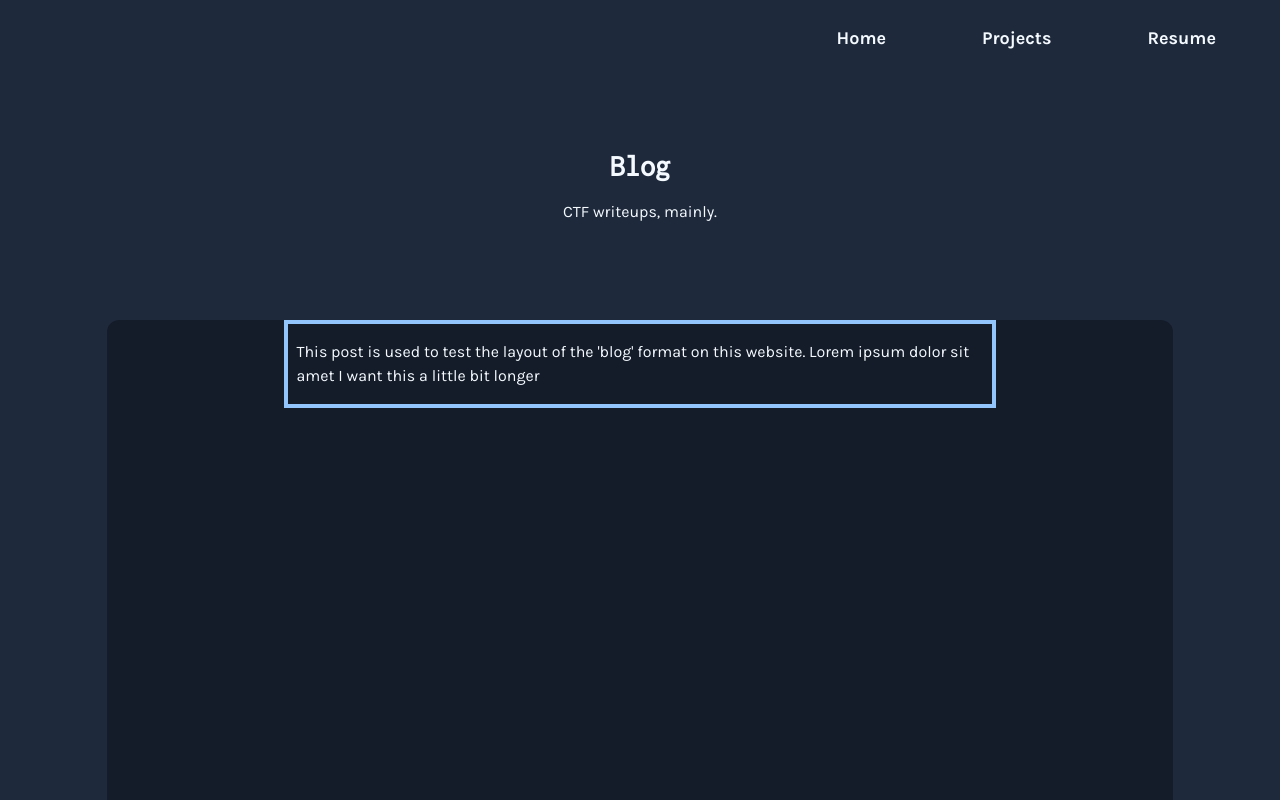
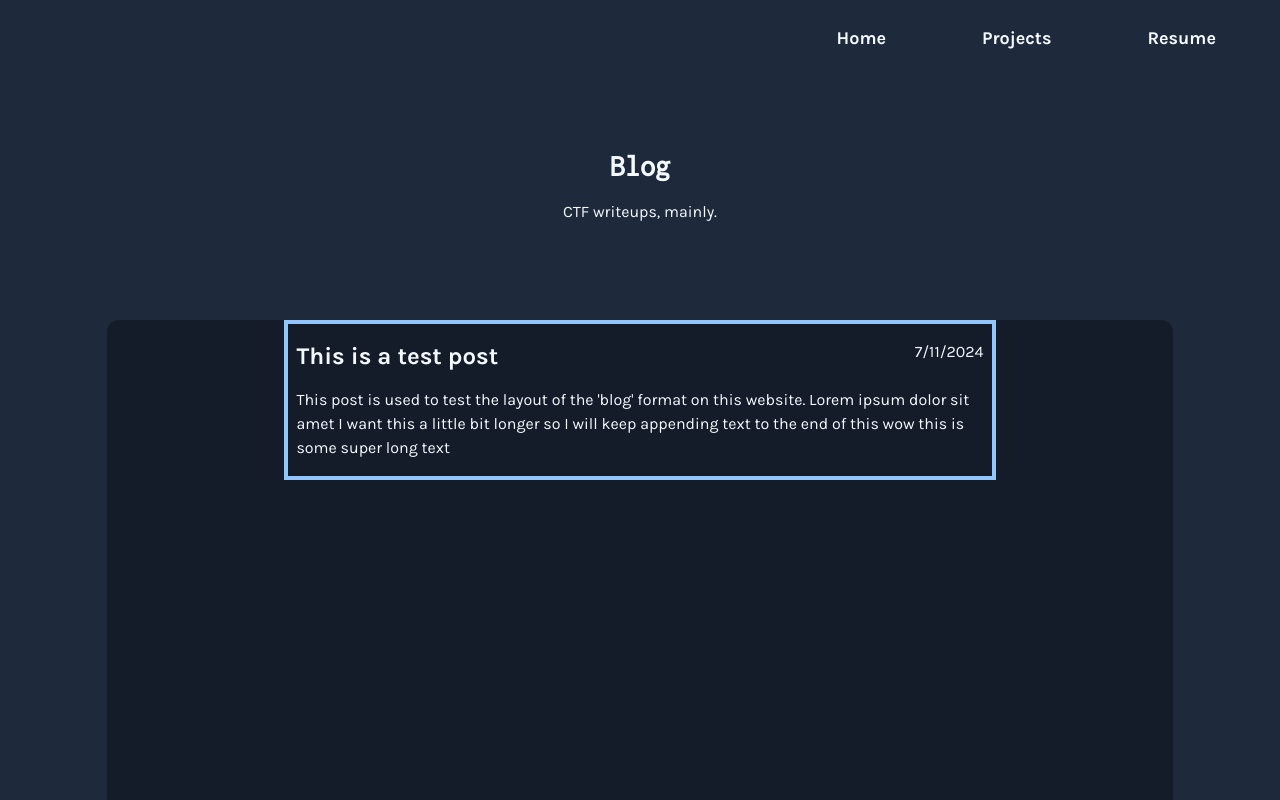
Before and after one commit to mud-ali/website, a Next.js app: page /blog in a window 1280 px wide. Shown: the top 800 px of the page. Built offline with nearby package versions, Linux system fonts and the light colour scheme.

Commit message:
some work on blog post preview

```diff
--- a/components/PostPreview.tsx
+++ b/components/PostPreview.tsx
@@ -9,7 +9,18 @@ export function PostPreview(info: Blogpost): ReactNode {
                 `w-2/3 break-word mx-auto my-8 px-2 py-4 box-border flex flex-col items-center justify-center border-4 border-blue-300`
             }
         >
-            {info.description}
+            <a href={`${info.url}`}>
+                <div className="mb-4 flex justify-between">
+                    <span className="text-2xl font-bold inline">
+                        {info.title}
+                    </span>
+                    <span className="text-right inline">
+                        {info.date instanceof Date ? info.date.toDateString() : info.date}
+                    </span>
+                </div>
+
+                {info.description}
+            </a>
         </div>
     )
 }
--- a/data/blogPostsList.ts
+++ b/data/blogPostsList.ts
@@ -3,8 +3,9 @@ import type { Blogpost } from "@/types/blogpost"
 export const blogPostsList : Blogpost[] = [
     {
         title: "This is a test post",
-        description: "This post is used to test the layout of the 'blog' format on this website. Lorem ipsum dolor sit amet I want this a little bit longer",
-        url: "blog/001",
-        date: "7/11/2024"
+        description: "This post is used to test the layout of the 'blog' format on this website. Lorem ipsum dolor sit amet I want this a little bit longer so I will keep appending text to the end of this wow this is some super long text",
+        url: "/blog/001",
+        date: "7/11/2024",
+        tags: []
     }
 ]
--- a/types/blogpost.ts
+++ b/types/blogpost.ts
@@ -3,5 +3,5 @@ export type Blogpost = {
     description: string,
     url: string,
     date: Date | string,
-    tags?: string[]
+    tags: string[]
 }
```
